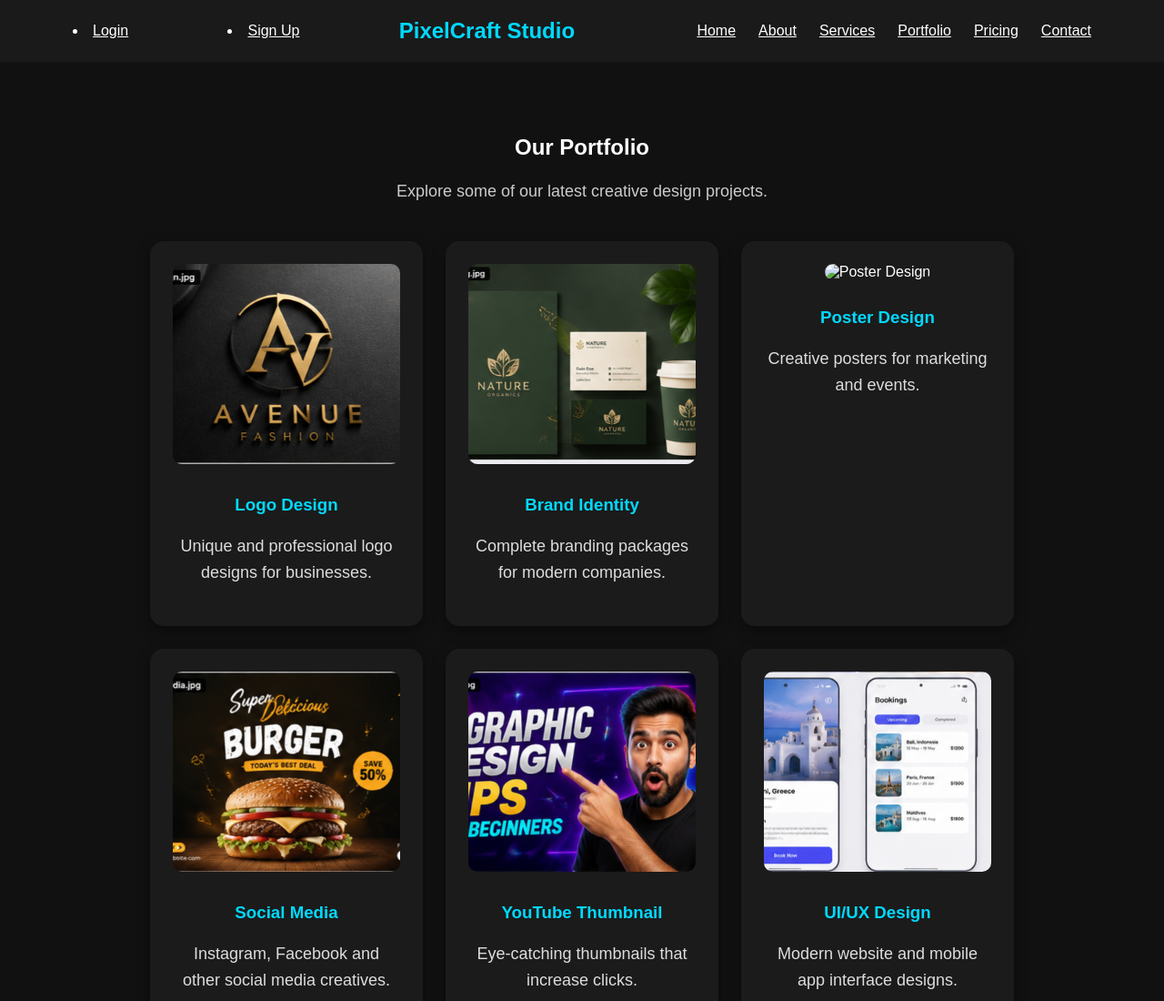
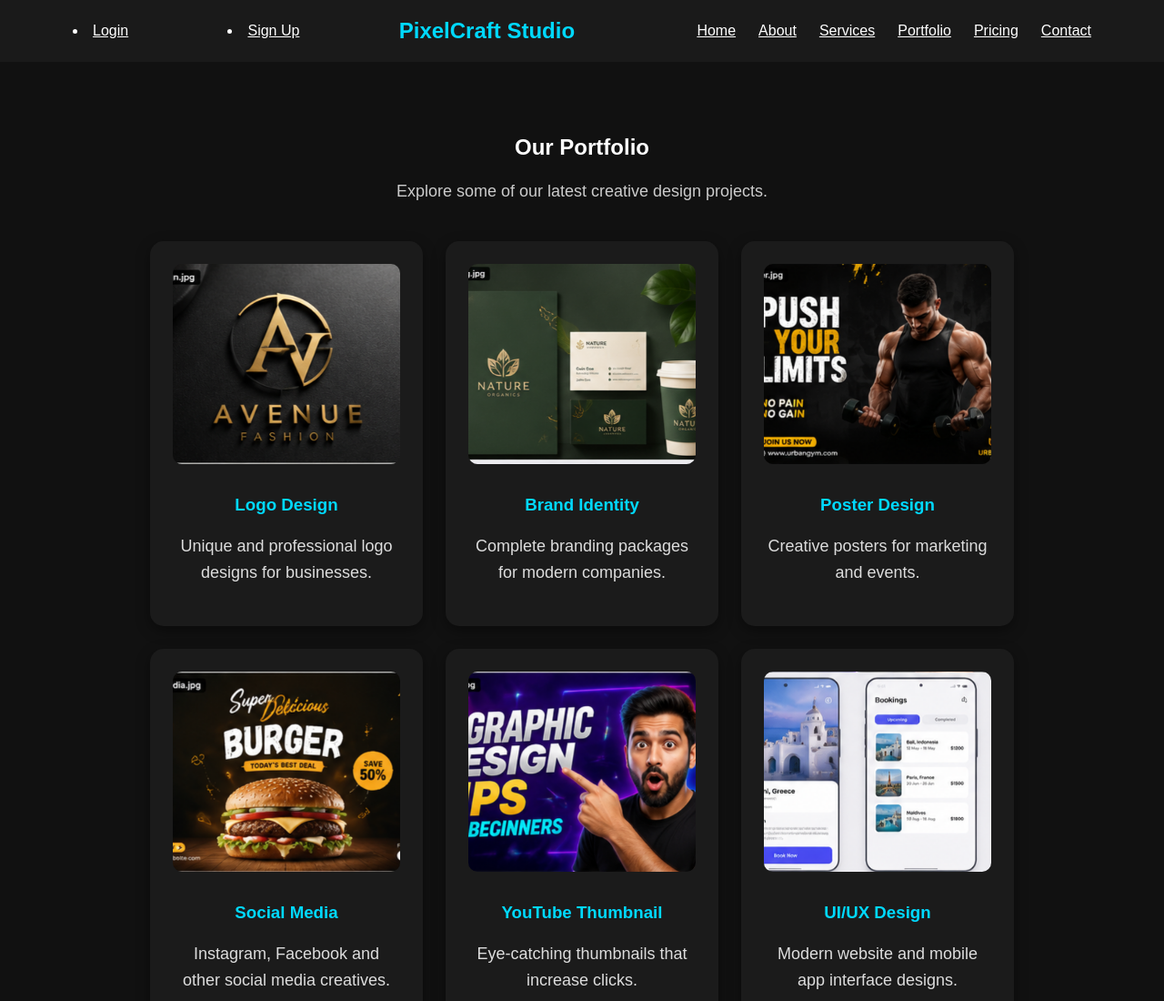
Before and after one commit to rishu1923/PixelCraft-Studio, a plain HTML site: page portfolio.html in a window 1280 px wide. Shown: the top 1100 px of the page at 91% size. Drawn offline with Linux system fonts and the light colour scheme; the site is published under a folder, as on GitHub Pages, so addresses that start at the root find nothing.

Commit message:
Add files via upload

```diff
--- a/portfolio.html
+++ b/portfolio.html
@@ -44,7 +44,7 @@
         </div>
 
         <div class="portfolio-card">
-            <img src="/poster.png" alt="Poster Design">
+            <img src="poster.png" alt="Poster Design">
             <h3>Poster Design</h3>
             <p>Creative posters for marketing and events.</p>
         </div>
```
